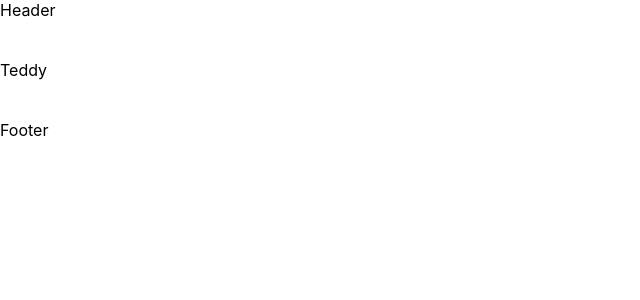
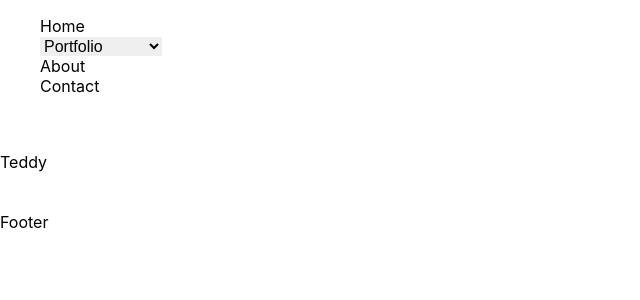
Before and after one commit to trimvu/photo-portfolio, a React (Create React App) app: page /Teddy in a window 1280 px wide. Shown: the top 300 px of the page, without its empty margins (0-640 px from the left). Built offline with nearby package versions, Linux system fonts and the light colour scheme.

Commit message:
new json file and testing navbar

```diff
--- a/src/components/layout/Header.css
+++ b/src/components/layout/Header.css
@@ -1 +1,18 @@
-/* test */
+select {
+    border: none;
+    font-size: 16px;
+}
+
+select:hover {
+    cursor: pointer;
+}
+
+a {
+    text-decoration: none;
+    font-size: 16px;
+    color: black;
+}
+
+ul {
+    list-style-type: none;
+}
--- a/src/components/layout/Header.js
+++ b/src/components/layout/Header.js
@@ -1,11 +1,44 @@
-import React from 'react'
+import React, { useState } from 'react'
+
+import "./Header.css"
+
+import portfolio from "./portfolio.json"
 
 const Header = () => {
+    const [value, setValue] = useState('');
+
+    const handleChange = () => {
+
+    }
+
     return (
         <div>
-            Header
+
+            <nav>
+                <ul>
+                    <li>
+                        <a href="/">Home</a>
+                    </li>
+                    <li>
+                        <select value={value} onChange={handleChange} className="dropdown">
+                        <option value="">Portfolio</option>
+                        <option value="Landscape">Landscape</option>
+                        <option value="Street">Street</option>
+                        <option value="Miscellaneous">Miscellaneous</option>
+                        <option value="Teddy">Teddy </option>
+                        </select>
+                    </li>
+                    <li>
+                        <a href="/about">About</a>
+                    </li>
+                    <li>
+                        <a href="/contact">Contact</a>
+                    </li>
+
+                </ul>
+            </nav>
         </div>
-    )
-}
+    );
+};
 
 export default Header
--- /dev/null
+++ b/src/components/layout/portfolio.json
@@ -0,0 +1,20 @@
+{
+    "portfolio": [
+        {
+            "order": 1,
+            "name": "Landscape"
+        },
+        {
+            "order": 2,
+            "name": "Street"
+        },
+        {
+            "order": 3,
+            "name": "Miscellaneous"
+        },
+        {
+            "order": 4,
+            "name": "Teddy"
+        }
+    ]
+}
```
